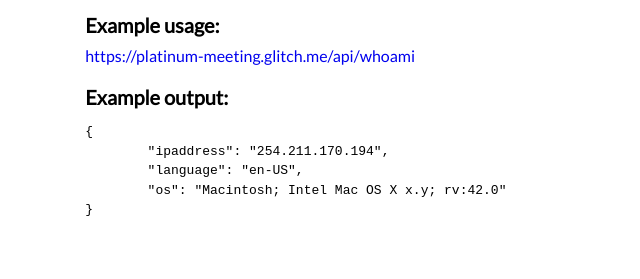
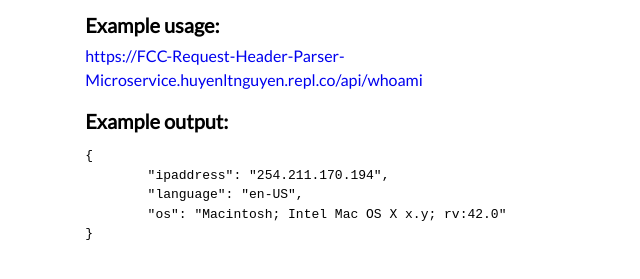
Before and after one commit to huyenltnguyen/FCC-Request-Header-Parser-Microservice, a website: page views/index.html in a window 1280 px wide. Shown: the part 193-472 px from the top of the page, without its empty margins (302-942 px from the left). Drawn offline with Linux system fonts and the light colour scheme.

Commit message:
Update url

```diff
--- a/views/index.html
+++ b/views/index.html
@@ -17,7 +17,7 @@
 
 		<section>
 			<h2>Example usage:</h2>
-			<a href="https://platinum-meeting.glitch.me/api/whoami">https://platinum-meeting.glitch.me/api/whoami</a>
+			<a href="https://FCC-Request-Header-Parser-Microservice.huyenltnguyen.repl.co/api/whoami">https://FCC-Request-Header-Parser-Microservice.huyenltnguyen.repl.co/api/whoami</a>
 		</section>
 
 		<section>
```
Also changed, not shown: README.md.
